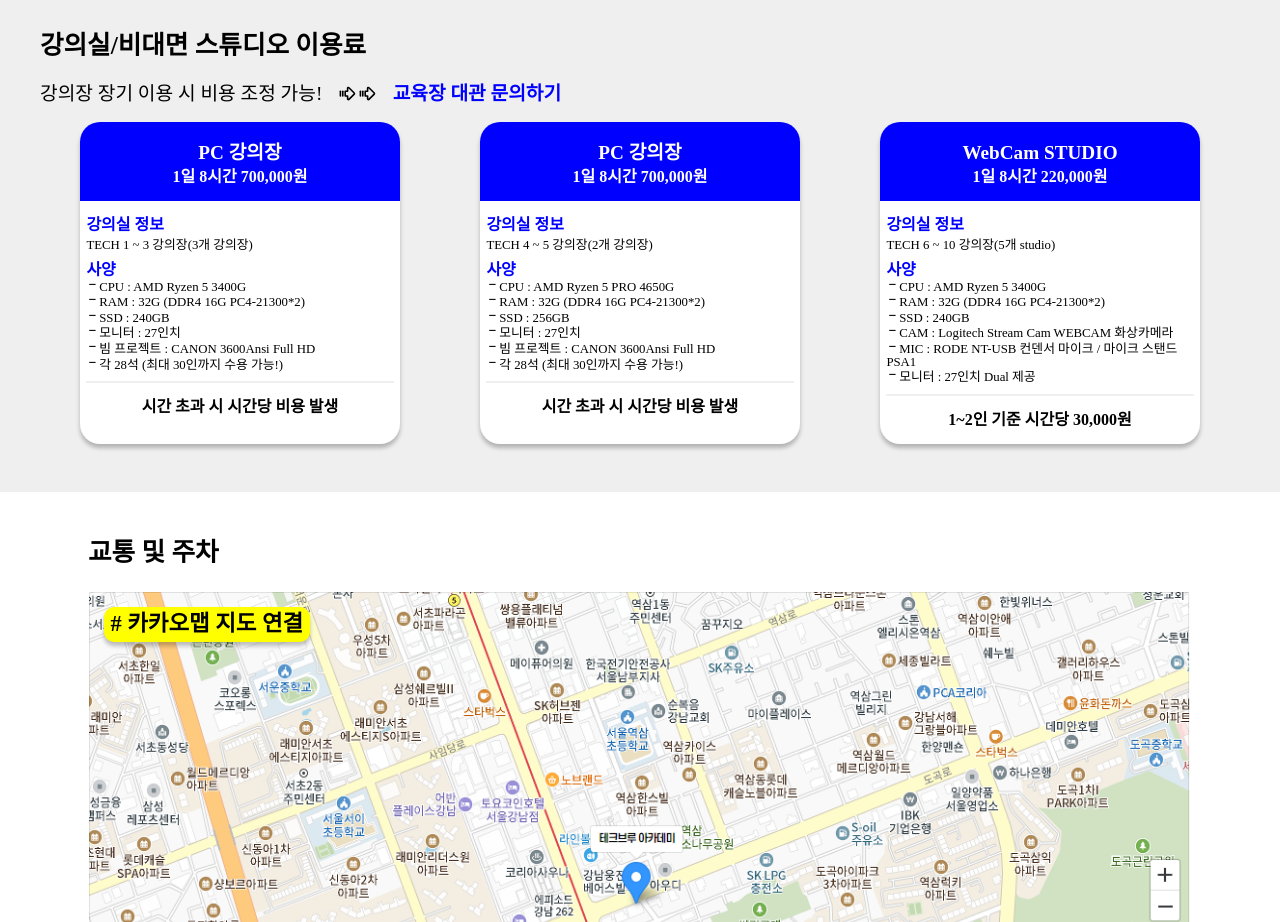
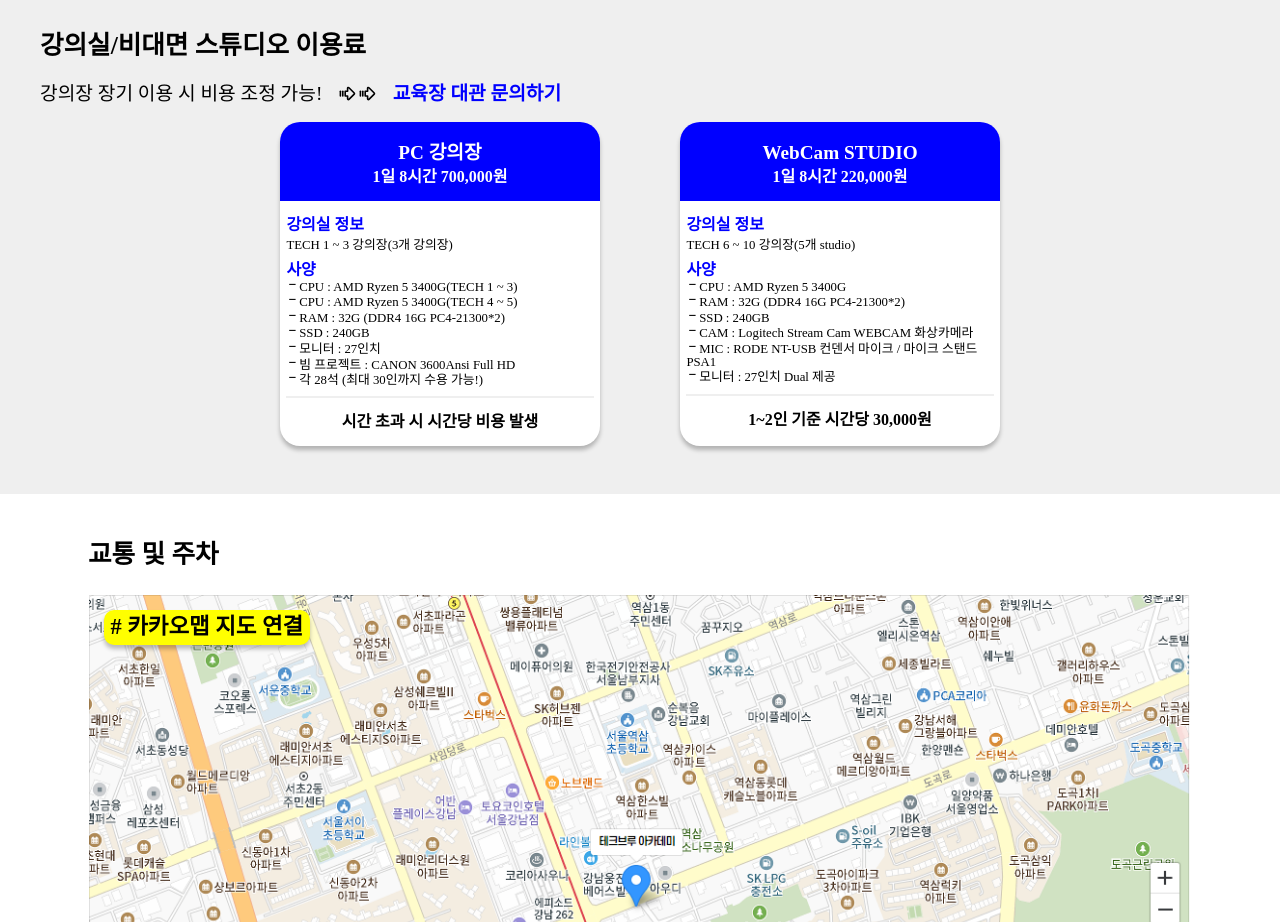
Before and after one commit to jh1109/gsc-app, a React (Create React App) app: page /service-classroom in a window 1280 px wide. Shown: the part 1280-2202 px from the top of the page. Built offline with nearby package versions, Linux system fonts and the light colour scheme.

Commit message:
[style] 강의실 이용료 정보 수정

```diff
--- a/src/components/classroom/FeeInfo.js
+++ b/src/components/classroom/FeeInfo.js
@@ -21,17 +21,10 @@ const FeeInfo = () => {
                 </div>
                 <div className={classes.detailWrapper}>
                     <FeeDetail title="PC 강의장" sub="1일 8시간 700,000원" subject1="TECH 1 ~ 3 강의장(3개 강의장)" comment="시간 초과 시 시간당 비용 발생">
-                        <li><GrFormSubtract />CPU : AMD Ryzen 5 3400G</li>
+                        <li><GrFormSubtract />CPU : AMD Ryzen 5 3400G(TECH 1 ~ 3)</li>
+                        <li><GrFormSubtract />CPU : AMD Ryzen 5 3400G(TECH 4 ~ 5)</li>
                         <li><GrFormSubtract />RAM : 32G (DDR4 16G PC4-21300*2)</li>
                         <li><GrFormSubtract />SSD : 240GB</li>
-                        <li><GrFormSubtract />모니터 : 27인치</li>
-                        <li><GrFormSubtract />빔 프로젝트 : CANON 3600Ansi Full HD</li>
-                        <li><GrFormSubtract />각 28석 <span>(최대 30인까지 수용 가능!)</span></li>
-                    </FeeDetail>
-                    <FeeDetail title="PC 강의장" sub="1일 8시간 700,000원" subject1="TECH 4 ~ 5 강의장(2개 강의장)" comment="시간 초과 시 시간당 비용 발생">
-                        <li><GrFormSubtract />CPU : AMD Ryzen 5 PRO 4650G</li>
-                        <li><GrFormSubtract />RAM : 32G (DDR4 16G PC4-21300*2)</li>
-                        <li><GrFormSubtract />SSD : 256GB</li>
                         <li><GrFormSubtract />모니터 : 27인치</li>
                         <li><GrFormSubtract />빔 프로젝트 : CANON 3600Ansi Full HD</li>
                         <li><GrFormSubtract />각 28석 <span>(최대 30인까지 수용 가능!)</span></li>
--- a/src/components/classroom/FeeInfo.module.css
+++ b/src/components/classroom/FeeInfo.module.css
@@ -36,7 +36,8 @@
 .detailWrapper {
     display: flex;
     flex-flow: row nowrap;
-    justify-content: space-around;
+    justify-content: center;
+    gap: 5rem;
 }
 
 .detailWrapper li {
```
